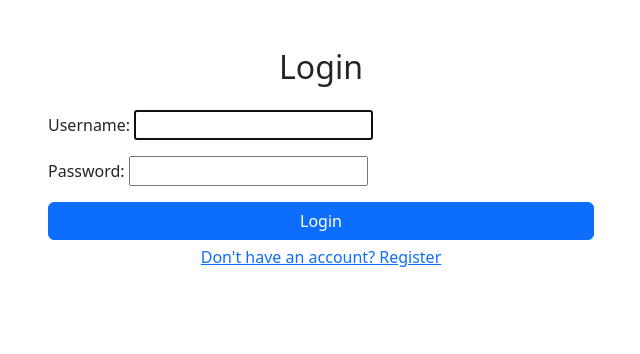
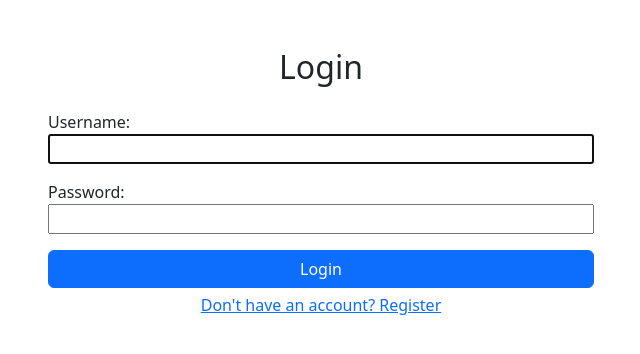
Before and after one commit to anyakhosla/Foodie, a Django app: page /foodie/login/ in a window 1280 px wide. Shown: the top 354 px of the page, without its empty margins (319-959 px from the left). Run offline with Django 5.2, Linux system fonts and the light colour scheme.

Commit message:
changed code styling + slight restyle of login page

```diff
--- a/foodie/templates/login.html
+++ b/foodie/templates/login.html
@@ -1,9 +1,30 @@
 {% extends 'base.html' %}
 
 {% block content %}
+
+<style>
+    input {
+        width: 100%;
+    }
+</style>
+
 <div class="row justify-content-center mt-5">
     <div class="col-md-6">
         <h2 class="text-center mb-4">Login</h2>
+
+        <!-- Display form errors -->
+        {% if form.errors %}
+            <div class="alert alert-danger mt-3">
+                <ul>
+                    {% for field, errors in form.errors.items %}
+                        <li>{{ field }}: {{ errors|striptags }}</li>
+                    {% endfor %}
+                </ul>
+            </div>
+        {% endif %}
+
+
+
         <form method="POST" action="{% url 'foodie:login' %}">
             {% csrf_token %}
             <div class="mb-3">
@@ -19,16 +40,6 @@
                 <a style="margin-top:5px; text-align: center" href={% url 'foodie:register' %}>Don't have an account? Register</a>
             </div>
 
-            <!-- Display form errors -->
-            {% if form.errors %}
-                <div class="alert alert-danger mt-3">
-                    <ul>
-                        {% for field, errors in form.errors.items %}
-                            <li>{{ field }}: {{ errors|striptags }}</li>
-                        {% endfor %}
-                    </ul>
-                </div>
-            {% endif %}
         </form>
     </div>
 </div>
```
Also changed, not shown: foodie/templates/foodie/mapView.html (indentation only), foodie/templates/register.html (indentation only).
